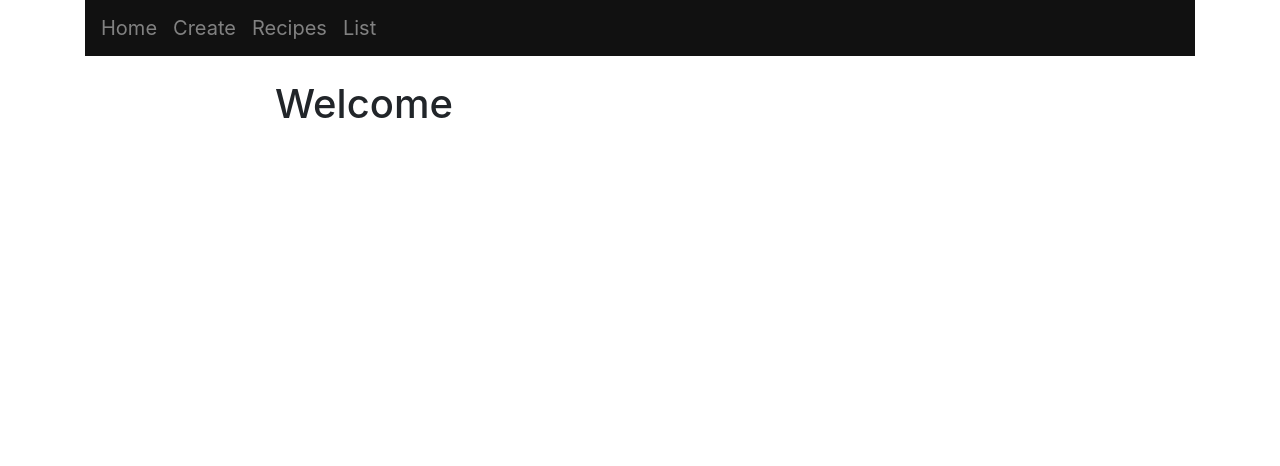
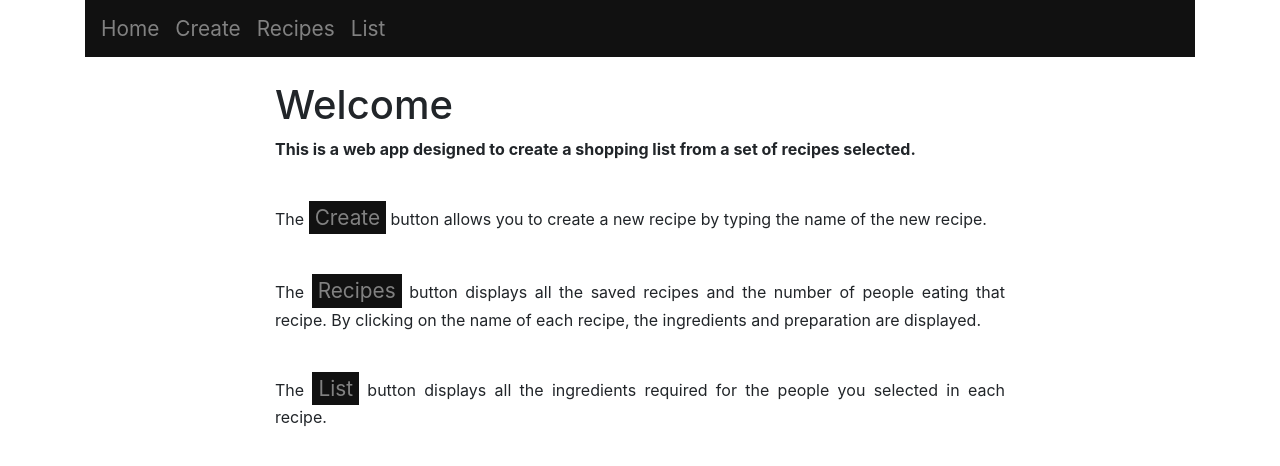
Before and after one commit to IvanMendoza1616/django-aws, a Django app: page / in a window 1280 px wide. Shown: the top 466 px of the page. Run offline with Django 3.2, Linux system fonts and the light colour scheme; some libraries are stand-ins or nearby versions.

Commit message:
Added desciptions to pages

```diff
--- a/ebdjango/main/templates/main/base.html
+++ b/ebdjango/main/templates/main/base.html
@@ -12,6 +12,7 @@
 		}
 
 		.navbar a{
+			font-size: 1.3rem;
 			text-align: center;
 			text-decoration: none;
 			color: #818181;
@@ -19,6 +20,24 @@
 		}
 
 		.navbar a:hover{
+			color:#f1f1f1;
+		}
+
+		.intro{
+			background-color: #111;
+			border:none;
+		}
+
+		.intro a{
+			font-size: 1.3rem;
+			text-align: center;
+			text-decoration: none;
+			color: #818181;
+			display: :block;
+		}
+
+		.intro a:hover{
+			text-decoration: none;
 			color:#f1f1f1;
 		}
 
--- a/ebdjango/main/templates/main/home.html
+++ b/ebdjango/main/templates/main/home.html
@@ -2,7 +2,23 @@
 {% block title %}Homepage{% endblock %}
 
 {% block content %}
-
 	<h1>Welcome</h1>
+	<div class="text-justify">
+		<p><b>
+		This is a web app designed to create a shopping list from a set of recipes selected.
+		</b></p>
+		<br>
+		<p>
+		The <button class="intro"><a href="/create">Create</a></button> button allows you to create a new recipe by typing the name of the new recipe.
+		</p>
+		<br>
+		<p>
+		The <button class="intro"><a href="/recipes">Recipes</a></button> button displays all the saved recipes and the number of people eating that recipe. By clicking on the name of each recipe, the ingredients and preparation are displayed.
+		</p>
+		<br>
+		<p>
+		The <button class="intro"><a href="/shoppinglist">List</a></button> button displays all the ingredients required for the people you selected in each recipe.
+		</p>
+	</div>
 
 {% endblock %}
--- a/ebdjango/main/templates/main/recipes.html
+++ b/ebdjango/main/templates/main/recipes.html
@@ -4,6 +4,9 @@
 {% block content %}
 	<h1>Recipes</h1>
 	<br>
+	<div class="text-justify">
+		<p><b>Select the number of people eating from each recipe and click Save. The shopping list will then be generated.</b></p>
+	</div>
 	<br>
 	<form method="post", action="#">
 	{% csrf_token %}
```
Also changed, not shown: ebdjango/main/templates/main/create.html (+8 -3 lines), ebdjango/main/templates/main/list.html (+7 -2 lines), ebdjango/main/templates/main/shoppinglist.html (+7 -4 lines), ebdjango/db.sqlite3.
